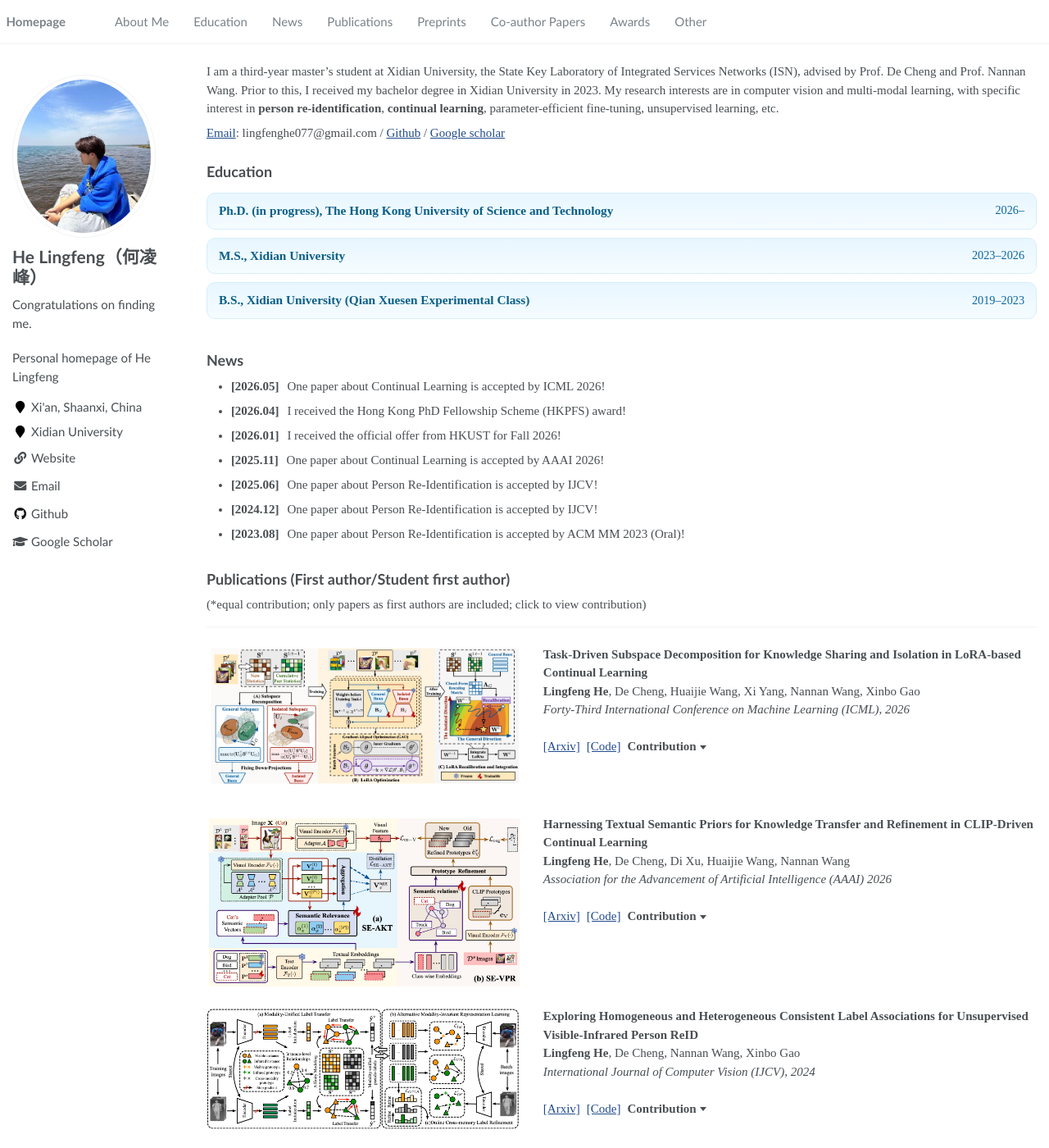
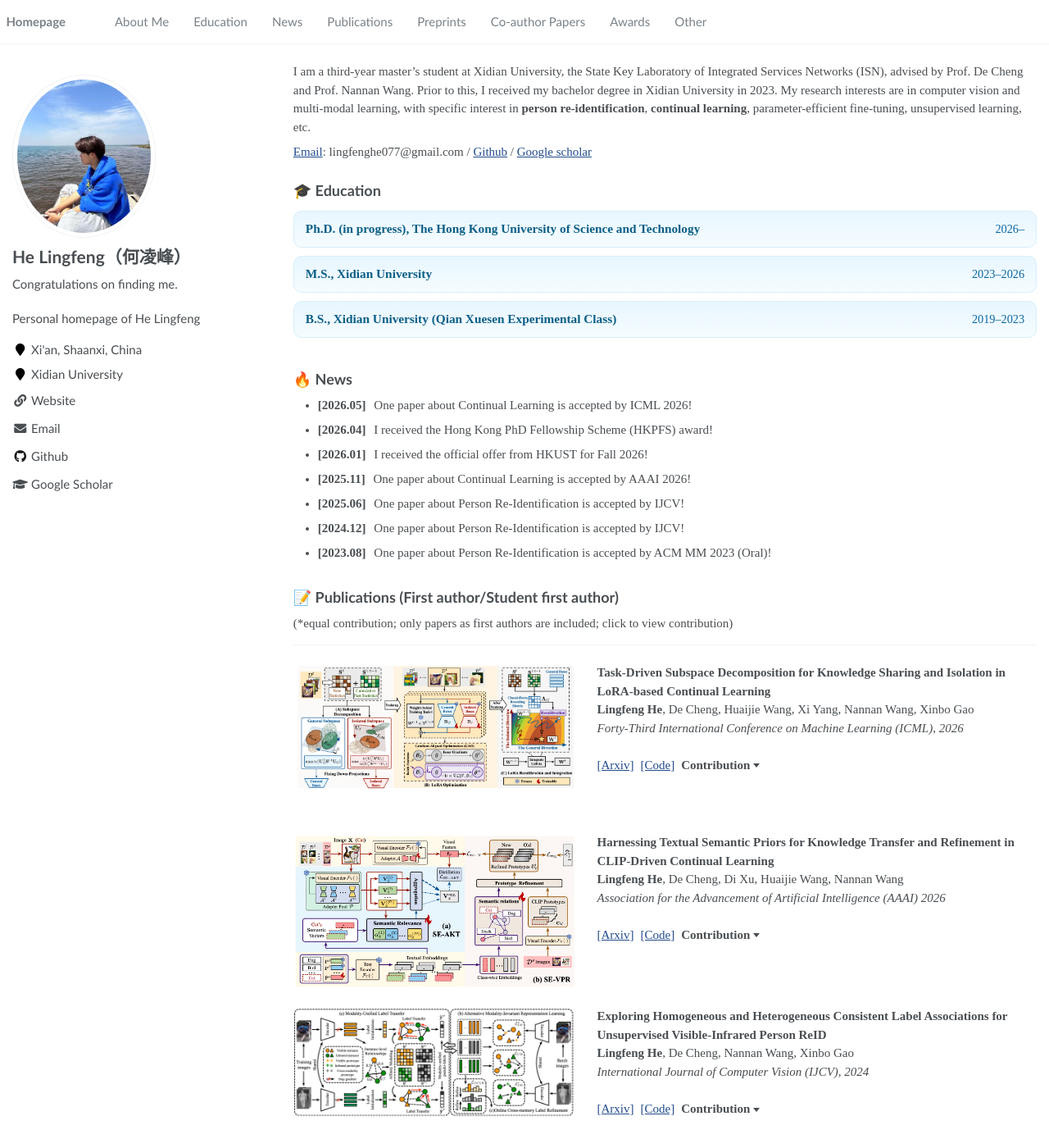
Before and after one commit to HHHLF/profile, a Jekyll site: the page built from _pages/about.md, in a window 1280 px wide and 1400 px high. Shown: the whole window at 82% size. Built offline with Jekyll 4.4.1, drawn with Linux system fonts in a browser that asks for light colours; some of the changed text lies outside the part shown.

Commit message:
fix: improve homepage navigation and sidebar layout

```diff
--- a/_pages/about.md
+++ b/_pages/about.md
@@ -278,7 +278,7 @@
 
 <span class="anchor" id="education"></span>
 
-## Education
+## 🎓 Education
 
 <div class="education">
   <div class="edu-item">
@@ -305,7 +305,7 @@
 
 <span class="anchor" id="news"></span>
 
-## News
+## 🔥 News
 
 <ul class="news-list">
   <li><span class="news-date">[2026.05]</span> One paper about Continual Learning is accepted by ICML 2026!</li>
@@ -319,7 +319,7 @@
 
 <span class="anchor" id="publications"></span>
 
-## Publications (First author/Student first author)
+## 📝 Publications (First author/Student first author)
 
 (*equal contribution; only papers as first authors are included; click to view contribution)
 
@@ -451,7 +451,7 @@
 
 <span class="anchor" id="preprints"></span>
 
-## Preprints (First author/Student first author)
+## 📌 Preprints (First author/Student first author)
 
 <div class="publication-item">
   <img class="publication-image" src="images/ckaa.png" alt="CKAA Framework">
@@ -479,7 +479,7 @@
 ---
 <span class="anchor" id="co-author-papers"></span>
 
-## Co-author Papers
+## 🤝 Co-author Papers
 
 <div class="coauthor-paper">
   <strong>EKPC: Elastic Knowledge Preservation and Compensation for Class-Incremental Learning</strong><br>
@@ -509,7 +509,7 @@
 
 <span class="anchor" id="awards"></span>
 
-## Awards
+## 🎖 Awards
 
 <div class="awards-list">
   <div class="award-item">
@@ -542,7 +542,7 @@
 
 <span class="anchor" id="other-information"></span>
 
-## Other Information
+## 💬 Other Information
 
 I'm He Lingfeng. My hometown is Ningbo, Zhejiang Province, China.
 
--- a/_sass/_page.scss
+++ b/_sass/_page.scss
@@ -18,7 +18,7 @@
 
 .page {
   @include breakpoint($large) {
-    @include span(10 of 12 last);
+    @include span(9 of 12 last);
     @include prefix(0.5 of 12);
     @include suffix(0 of 12);
   }
--- a/_sass/_sidebar.scss
+++ b/_sass/_sidebar.scss
@@ -14,7 +14,7 @@
   margin-bottom: 1em;
 
   @include breakpoint($large) {
-    @include span(2 of 12);
+    @include span(3 of 12);
     opacity: 1;
     -webkit-transition: opacity 0.2s ease-in-out;
             transition: opacity 0.2s ease-in-out;
@@ -121,6 +121,7 @@
 
 .author__name {
   margin: 0;
+  white-space: nowrap;
 
   @include breakpoint($large) {
     margin-top: 10px;
```
Also changed, not shown: _data/navigation.yml (+8 -8 lines).
